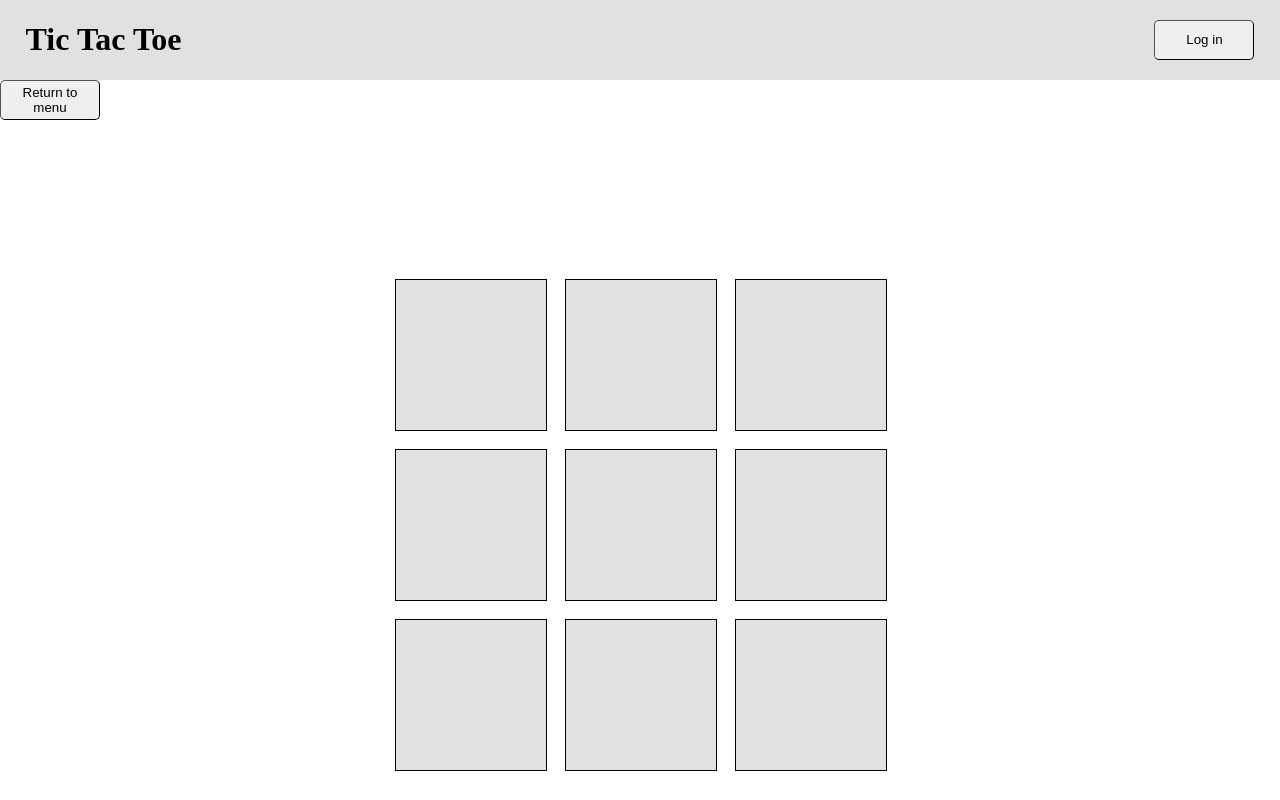
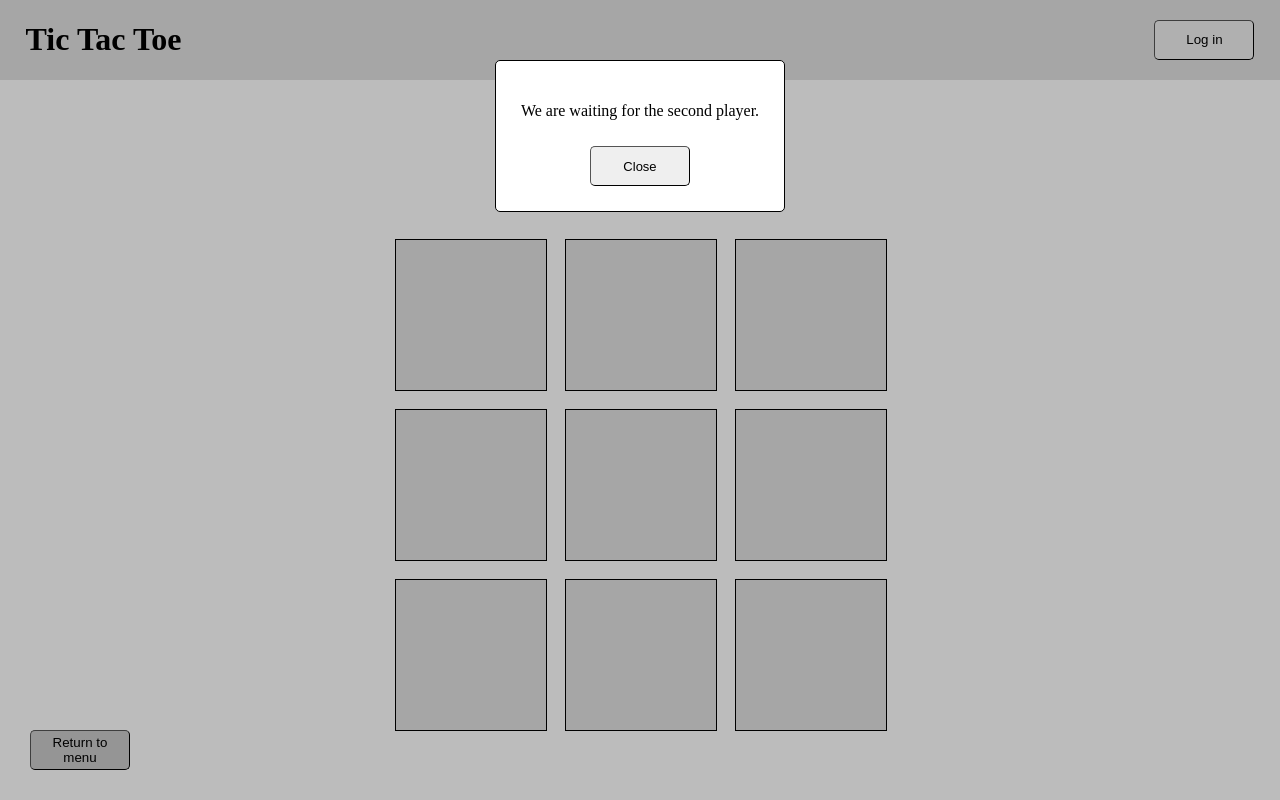
Before and after one commit to rocketscienceinc/tictactoe-frontend, a Vue app: page /game in a window 1280 px wide. Built offline with nearby package versions, Linux system fonts and the light colour scheme.

Commit message:
DEV-8.Added modal widow

```diff
--- /dev/null
+++ b/src/components/WaitingWindow.vue
@@ -0,0 +1,57 @@
+<template>
+  <div v-if="isVisible" class="modal">
+    <!-- -->
+    <div class="modal-content">
+      <p>We are waiting for the second player.</p>
+      <button @click="closeModal">Close</button>
+    </div>
+  </div>
+</template>
+
+<script>
+export default {
+  name: 'WaitingWindow',
+  props: {
+    // Видимостью м. окна через пропс
+    isVisible: {
+      type: Boolean,
+      required: true
+    }
+  },
+  methods: {
+    closeModal() {
+      this.$emit('close') // Фунеция для закрытия окна
+    }
+  }
+}
+</script>
+
+<style scoped>
+.modal {
+  z-index: 1000; /* Отоброжение поверх*/
+  position: fixed;
+  left: 0;
+  top: 0;
+  width: 100%;
+  height: 100%;
+  background-color: rgba(0, 0, 0, 0.262);
+  display: flex;
+  align-items: flex-start;
+  justify-content: space-around;
+}
+
+.modal-content {
+  background-color: white;
+  border-radius: 5px;
+  border: 1px solid black;
+  text-align: center;
+  margin-top: 60px;
+  padding: 25px;
+}
+
+button {
+  margin-top: 10px;
+  padding: 10px 20px;
+  font-size: 13px;
+}
+</style>
--- a/src/views/GameBoard.vue
+++ b/src/views/GameBoard.vue
@@ -1,20 +1,31 @@
 <script>
+import WaitingWindow from '@/components/WaitingWindow.vue'
+
 export default {
+  components: {
+    WaitingWindow //Импорт м. окна
+  },
+
   data() {
     return {
-      cells: [' ', ' ', ' ', ' ', ' ', ' ', ' ', ' ', ' '],
-      currentPlayer: 'X' // var MyMark
+      cells: [' ', ' ', ' ', ' ', ' ', ' ', ' ', ' ', ' '], // Поле
+      currentPlayer: 'X', // Первый ход в игре
+      showModal: true //Показывает м. окно
     }
   },
+
   methods: {
+    // Демо версия ходов в игре
     check(index) {
+      /* Можно поставить символ ЕСЛИ ячейка пуста */
       if (this.cells[index] === ' ') {
-        this.cells[index] = this.currentPlayer
-        this.currentPlayer = this.currentPlayer === 'X' ? 'O' : 'X'
-        // TODO: заместо текста "X/O" поставить красивые SVG изображения X и O.
-
-        // console.log(`Player ${this.cells[index]} marked cell ${index}`)
+        this.cells[index] = this.currentPlayer // Ход игрока на поле
+        this.currentPlayer = this.currentPlayer === 'X' ? 'O' : 'X' // Смена currentPlayer
+        // TODO: заменить текст "X/O" на красивые SVG изображения X и O.
       }
+    },
+    handleCloseModal() {
+      this.showModal = false //Закрываем м. окно
     }
   }
 }
@@ -23,13 +34,19 @@ export default {
 <template>
   <header></header>
   <main>
+    <WaitingWindow :isVisible="showModal" @close="handleCloseModal" />
+    <!--Окно ожидания второго игрока-->
+    <div class="game-board">
+      <!--Игровое поле как массив(cells). Ячейки (cell) = индекс массива (index). -->
+      <div v-for="(cell, index) in cells" :key="index" class="box" @click="check(index)">
+        <!-- Цикл для обновления состояния ячеек через индекс -->
+        {{ cell }}
+        <!--Отображение состояния ячейки (X, O, _ )-->
+      </div>
+    </div>
     <div class="button2">
-      <button @click="$router.push('/')">Return to menu</button>
-    </div>
-    <div class="game-board">
-      <div v-for="(cell, index) in cells" :key="index" class="box" @click="check(index)">
-        {{ cell }}
-      </div>
+      <!-- Test button-->
+      <button id="ReturnB" @click="$router.push('/')">Return to menu</button>
     </div>
   </main>
 </template>
@@ -54,4 +71,9 @@ export default {
   align-items: center;
   margin-top: 20vh;
 }
+
+#ReturnB {
+  margin-left: 30px;
+  background-color: rgb(202, 202, 202);
+}
 </style>
--- a/src/views/MainMenu.vue
+++ b/src/views/MainMenu.vue
@@ -9,6 +9,7 @@
       <button class="join-button">Join</button>
     </div>
     <div class="button1">
+      <!-- Test button-->
       <button id="goToB" @click="$router.push('/game')">Go to Game Board</button>
     </div>
   </div>
```
